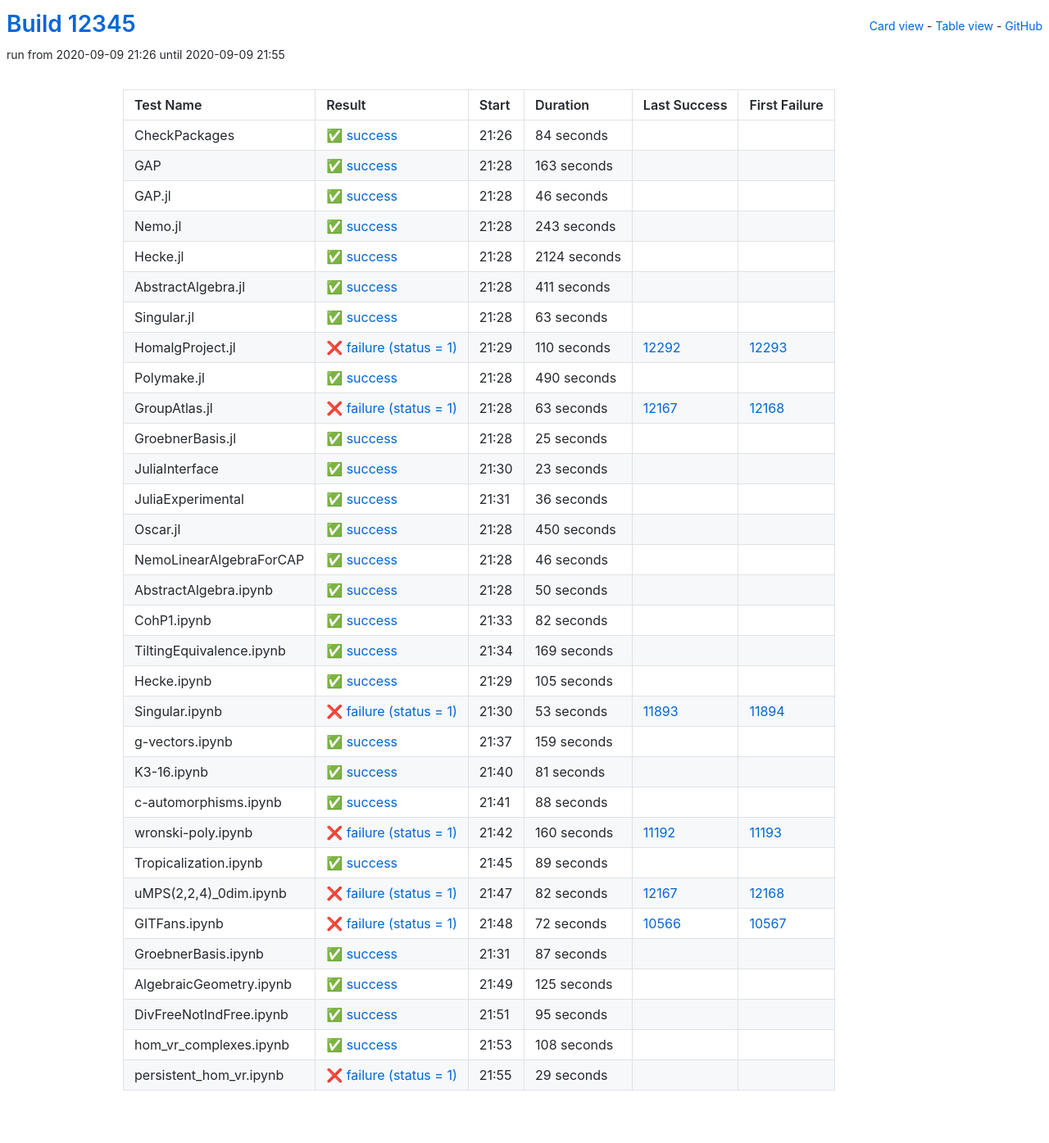
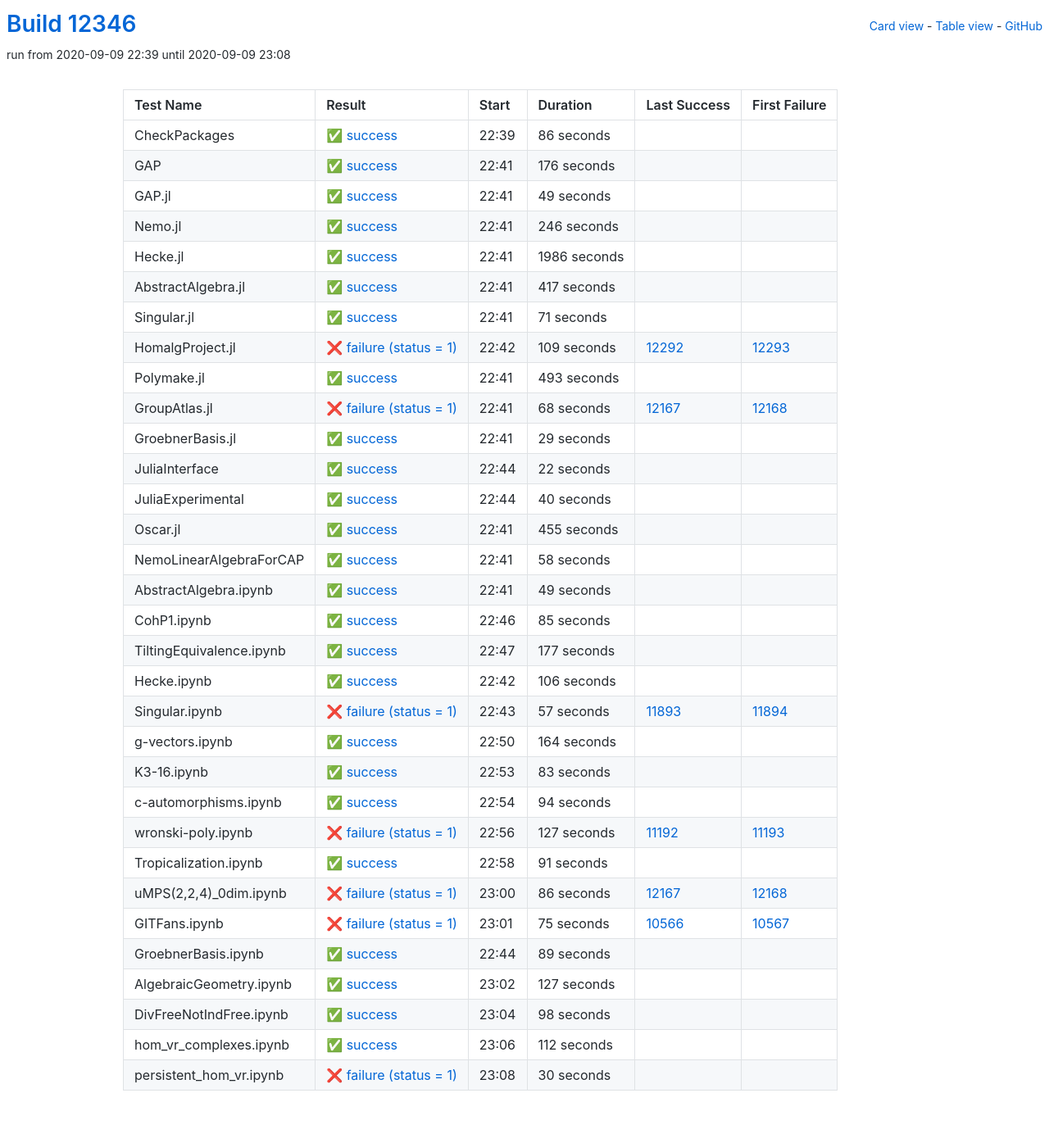
Before and after one commit to oscar-system/oscar-ci-status, a Jekyll site: the page built from table.html, in a window 1280 px wide. Shown: the whole page at 82% size. Built offline with Jekyll 4.4.1, drawn with Linux system fonts in a browser that asks for light colours.

Commit message:
Build #12346

```diff
--- a/_data/ci.yml
+++ b/_data/ci.yml
@@ -1,6 +1,6 @@
 ---
-build: 12345
-build_url: https://oscarci.mathematik.uni-kl.de/job/oscar/12345/
+build: 12346
+build_url: https://oscarci.mathematik.uni-kl.de/job/oscar/12346/
 job: oscar
 organization: oscar-system
 repo: oscar-ci-status
@@ -8,296 +8,332 @@
 tests:
 - name: CheckPackages
   id: checkpackages
-  log: https://oscarci.mathematik.uni-kl.de/job/oscar/12345/artifact/logs/build-12345/CheckPackages.log
-  start: 2020-09-09 21:26
+  log: https://oscarci.mathematik.uni-kl.de/job/oscar/12346/artifact/logs/build-12346/CheckPackages.log
+  start: 2020-09-09 22:39
   success: true
   exitcode: 0
   status: success
-  duration: 84
+  duration: 86
   last_success: false
   last_success_url:
   first_failure: false
   first_failure_url:
 - name: GAP
   id: gap
-  log: https://oscarci.mathematik.uni-kl.de/job/oscar/12345/artifact/logs/build-12345/GAP.log
-  start: 2020-09-09 21:28
+  log: https://oscarci.mathematik.uni-kl.de/job/oscar/12346/artifact/logs/build-12346/GAP.log
+  start: 2020-09-09 22:41
   success: true
   exitcode: 0
   status: success
-  duration: 163
+  duration: 176
   last_success: false
   last_success_url:
   first_failure: false
   first_failure_url:
 - name: GAP.jl
   id: gap-jl
-  log: https://oscarci.mathematik.uni-kl.de/job/oscar/12345/artifact/logs/build-12345/GAP.jl.log
-  start: 2020-09-09 21:28
+  log: https://oscarci.mathematik.uni-kl.de/job/oscar/12346/artifact/logs/build-12346/GAP.jl.log
+  start: 2020-09-09 22:41
   success: true
   exitcode: 0
   status: success
-  duration: 46
+  duration: 49
   last_success: false
   last_success_url:
   first_failure: false
   first_failure_url:
 - name: Nemo.jl
   id: nemo-jl
-  log: https://oscarci.mathematik.uni-kl.de/job/oscar/12345/artifact/logs/build-12345/Nemo.jl.log
-  start: 2020-09-09 21:28
+  log: https://oscarci.mathematik.uni-kl.de/job/oscar/12346/artifact/logs/build-12346/Nemo.jl.log
+  start: 2020-09-09 22:41
   success: true
   exitcode: 0
   status: success
-  duration: 243
+  duration: 246
   last_success: false
   last_success_url:
   first_failure: false
   first_failure_url:
 - name: Hecke.jl
   id: hecke-jl
-  log: https://oscarci.mathematik.uni-kl.de/job/oscar/12345/artifact/logs/build-12345/Hecke.jl.log
-  start: 2020-09-09 21:28
+  log: https://oscarci.mathematik.uni-kl.de/job/oscar/12346/artifact/logs/build-12346/Hecke.jl.log
+  start: 2020-09-09 22:41
   success: true
   exitcode: 0
   status: success
-  duration: 2124
+  duration: 1986
   last_success: false
   last_success_url:
   first_failure: false
   first_failure_url:
 - name: AbstractAlgebra.jl
   id: abstractalgebra-jl
-  log: https://oscarci.mathematik.uni-kl.de/job/oscar/12345/artifact/logs/build-12345/AbstractAlgebra.jl.log
-  start: 2020-09-09 21:28
+  log: https://oscarci.mathematik.uni-kl.de/job/oscar/12346/artifact/logs/build-12346/AbstractAlgebra.jl.log
+  start: 2020-09-09 22:41
   success: true
   exitcode: 0
   status: success
-  duration: 411
+  duration: 417
   last_success: false
   last_success_url:
   first_failure: false
   first_failure_url:
 - name: Singular.jl
   id: singular-jl
-  log: https://oscarci.mathematik.uni-kl.de/job/oscar/12345/artifact/logs/build-12345/Singular.jl.log
-  start: 2020-09-09 21:28
+  log: https://oscarci.mathematik.uni-kl.de/job/oscar/12346/artifact/logs/build-12346/Singular.jl.log
+  start: 2020-09-09 22:41
   success: true
   exitcode: 0
   status: success
-  duration: 63
+  duration: 71
   last_success: false
   last_success_url:
   first_failure: false
   first_failure_url:
 - name: HomalgProject.jl
   id: homalgproject-jl
-  log: https://oscarci.mathematik.uni-kl.de/job/oscar/12345/artifact/logs/build-12345/HomalgProject.jl.log
-  start: 2020-09-09 21:29
+  log: https://oscarci.mathematik.uni-kl.de/job/oscar/12346/artifact/logs/build-12346/HomalgProject.jl.log
+  start: 2020-09-09 22:42
   success: false
   exitcode: 1
   status: failure
-  duration: 110
+  duration: 109
   last_success: 12292
   last_success_url: https://oscarci.mathematik.uni-kl.de/job/oscar/12292/
   first_failure: 12293
   first_failure_url: https://oscarci.mathematik.uni-kl.de/job/oscar/12293/
 - name: Polymake.jl
   id: polymake-jl
-  log: https://oscarci.mathematik.uni-kl.de/job/oscar/12345/artifact/logs/build-12345/Polymake.jl.log
-  start: 2020-09-09 21:28
+  log: https://oscarci.mathematik.uni-kl.de/job/oscar/12346/artifact/logs/build-12346/Polymake.jl.log
+  start: 2020-09-09 22:41
   success: true
   exitcode: 0
   status: success
-  duration: 490
+  duration: 493
   last_success: false
   last_success_url:
   first_failure: false
   first_failure_url:
 - name: GroupAtlas.jl
   id: groupatlas-jl
-  log: https://oscarci.mathematik.uni-kl.de/job/oscar/12345/artifact/logs/build-12345/GroupAtlas.jl.log
-  start: 2020-09-09 21:28
+  log: https://oscarci.mathematik.uni-kl.de/job/oscar/12346/artifact/logs/build-12346/GroupAtlas.jl.log
+  start: 2020-09-09 22:41
   success: false
   exitcode: 1
   status: failure
-  duration: 63
+  duration: 68
   last_success: 12167
   last_success_url: https://oscarci.mathematik.uni-kl.de/job/oscar/12167/
   first_failure: 12168
   first_failure_url: https://oscarci.mathematik.uni-kl.de/job/oscar/12168/
 - name: GroebnerBasis.jl
   id: groebnerbasis-jl
-  log: https://oscarci.mathematik.uni-kl.de/job/oscar/12345/artifact/logs/build-12345/GroebnerBasis.jl.log
-  start: 2020-09-09 21:28
+  log: https://oscarci.mathematik.uni-kl.de/job/oscar/12346/artifact/logs/build-12346/GroebnerBasis.jl.log
+  start: 2020-09-09 22:41
   success: true
   exitcode: 0
   status: success
-  duration: 25
+  duration: 29
   last_success: false
   last_success_url:
   first_failure: false
   first_failure_url:
 - name: JuliaInterface
   id: juliainterface
-  log: https://oscarci.mathematik.uni-kl.de/job/oscar/12345/artifact/logs/build-12345/JuliaInterface.log
-  start: 2020-09-09 21:30
+  log: https://oscarci.mathematik.uni-kl.de/job/oscar/12346/artifact/logs/build-12346/JuliaInterface.log
+  start: 2020-09-09 22:44
   success: true
   exitcode: 0
   status: success
-  duration: 23
+  duration: 22
   last_success: false
   last_success_url:
   first_failure: false
   first_failure_url:
 - name: JuliaExperimental
   id: juliaexperimental
-  log: https://oscarci.mathematik.uni-kl.de/job/oscar/12345/artifact/logs/build-12345/JuliaExperimental.log
-  start: 2020-09-09 21:31
+  log: https://oscarci.mathematik.uni-kl.de/job/oscar/12346/artifact/logs/build-12346/JuliaExperimental.log
+  start: 2020-09-09 22:44
   success: true
   exitcode: 0
   status: success
-  duration: 36
+  duration: 40
   last_success: false
   last_success_url:
   first_failure: false
   first_failure_url:
 - name: Oscar.jl
   id: oscar-jl
-  log: https://oscarci.mathematik.uni-kl.de/job/oscar/12345/artifact/logs/build-12345/Oscar.jl.log
-  start: 2020-09-09 21:28
+  log: https://oscarci.mathematik.uni-kl.de/job/oscar/12346/artifact/logs/build-12346/Oscar.jl.log
+  start: 2020-09-09 22:41
   success: true
   exitcode: 0
   status: success
-  duration: 450
+  duration: 455
   last_success: false
   last_success_url:
   first_failure: false
   first_failure_url:
 - name: NemoLinearAlgebraForCAP
   id: nemolinearalgebraforcap
-  log: https://oscarci.mathematik.uni-kl.de/job/oscar/12345/artifact/logs/build-12345/NemoLinearAlgebraForCAP.log
-  start: 2020-09-09 21:28
+  log: https://oscarci.mathematik.uni-kl.de/job/oscar/12346/artifact/logs/build-12346/NemoLinearAlgebraForCAP.log
+  start: 2020-09-09 22:41
   success: true
   exitcode: 0
   status: success
-  duration: 46
+  duration: 58
   last_success: false
   last_success_url:
   first_failure: false
   first_failure_url:
 - name: AbstractAlgebra.ipynb
   id: abstractalgebra-ipynb
-  log: https://oscarci.mathematik.uni-kl.de/job/oscar/12345/artifact/logs/build-12345/AbstractAlgebra.ipynb.log
-  start: 2020-09-09 21:28
+  log: https://oscarci.mathematik.uni-kl.de/job/oscar/12346/artifact/logs/build-12346/AbstractAlgebra.ipynb.log
+  start: 2020-09-09 22:41
   success: true
   exitcode: 0
   status: success
-  duration: 50
+  duration: 49
   last_success: false
   last_success_url:
   first_failure: false
   first_failure_url:
 - name: CohP1.ipynb
   id: cohp1-ipynb
-  log: https://oscarci.mathematik.uni-kl.de/job/oscar/12345/artifact/logs/build-12345/CohP1.ipynb.log
-  start: 2020-09-09 21:33
+  log: https://oscarci.mathematik.uni-kl.de/job/oscar/12346/artifact/logs/build-12346/CohP1.ipynb.log
+  start: 2020-09-09 22:46
   success: true
   exitcode: 0
   status: success
-  duration: 82
+  duration: 85
   last_success: false
   last_success_url:
   first_failure: false
   first_failure_url:
 - name: TiltingEquivalence.ipynb
   id: tiltingequivalence-ipynb
-  log: https://oscarci.mathematik.uni-kl.de/job/oscar/12345/artifact/logs/build-12345/TiltingEquivalence.ipynb.log
-  start: 2020-09-09 21:34
+  log: https://oscarci.mathematik.uni-kl.de/job/oscar/12346/artifact/logs/build-12346/TiltingEquivalence.ipynb.log
+  start: 2020-09-09 22:47
   success: true
   exitcode: 0
   status: success
-  duration: 169
+  duration: 177
   last_success: false
   last_success_url:
   first_failure: false
   first_failure_url:
 - name: Hecke.ipynb
   id: hecke-ipynb
-  log: https://oscarci.mathematik.uni-kl.de/job/oscar/12345/artifact/logs/build-12345/Hecke.ipynb.log
-  start: 2020-09-09 21:29
+  log: https://oscarci.mathematik.uni-kl.de/job/oscar/12346/artifact/logs/build-12346/Hecke.ipynb.log
+  start: 2020-09-09 22:42
   success: true
   exitcode: 0
   status: success
-  duration: 105
+  duration: 106
   last_success: false
   last_success_url:
   first_failure: false
   first_failure_url:
 - name: Singular.ipynb
   id: singular-ipynb
-  log: https://oscarci.mathematik.uni-kl.de/job/oscar/12345/artifact/logs/build-12345/Singular.ipynb.log
-  start: 2020-09-09 21:30
+  log: https://oscarci.mathematik.uni-kl.de/job/oscar/12346/artifact/logs/build-12346/Singular.ipynb.log
+  start: 2020-09-09 22:43
   success: false
   exitcode: 1
   status: failure
-  duration: 53
+  duration: 57
   last_success: 11893
   last_success_url: https://oscarci.mathematik.uni-kl.de/job/oscar/11893/
   first_failure: 11894
   first_failure_url: https://oscarci.mathematik.uni-kl.de/job/oscar/11894/
 - name: g-vectors.ipynb
   id: g-vectors-ipynb
-  log: https://oscarci.mathematik.uni-kl.de/job/oscar/12345/artifact/logs/build-12345/g-vectors.ipynb.log
-  start: 2020-09-09 21:37
+  log: https://oscarci.mathematik.uni-kl.de/job/oscar/12346/artifact/logs/build-12346/g-vectors.ipynb.log
+  start: 2020-09-09 22:50
   success: true
   exitcode: 0
   status: success
-  duration: 159
+  duration: 164
   last_success: false
   last_success_url:
   first_failure: false
   first_failure_url:
 - name: K3-16.ipynb
   id: k3-16-ipynb
-  log: https://oscarci.mathematik.uni-kl.de/job/oscar/12345/artifact/logs/build-12345/K3-16.ipynb.log
-  start: 2020-09-09 21:40
+  log: https://oscarci.mathematik.uni-kl.de/job/oscar/12346/artifact/logs/build-12346/K3-16.ipynb.log
+  start: 2020-09-09 22:53
   success: true
   exitcode: 0
   status: success
-  duration: 81
+  duration: 83
   last_success: false
   last_success_url:
   first_failure: false
   first_failure_url:
 - name: c-automorphisms.ipynb
   id: c-automorphisms-ipynb
-  log: https://oscarci.mathematik.uni-kl.de/job/oscar/12345/artifact/logs/build-12345/c-automorphisms.ipynb.log
-  start: 2020-09-09 21:41
+  log: https://oscarci.mathematik.uni-kl.de/job/oscar/12346/artifact/logs/build-12346/c-automorphisms.ipynb.log
+  start: 2020-09-09 22:54
   success: true
   exitcode: 0
   status: success
-  duration: 88
+  duration: 94
   last_success: false
   last_success_url:
   first_failure: false
   first_failure_url:
 - name: wronski-poly.ipynb
   id: wronski-poly-ipynb
-  log: https://oscarci.mathematik.uni-kl.de/job/oscar/12345/artifact/logs/build-12345/wronski-poly.ipynb.log
-  start: 2020-09-09 21:42
+  log: https://oscarci.mathematik.uni-kl.de/job/oscar/12346/artifact/logs/build-12346/wronski-poly.ipynb.log
+  start: 2020-09-09 22:56
   success: false
   exitcode: 1
   status: failure
-  duration: 160
+  duration: 127
   last_success: 11192
   last_success_url: https://oscarci.mathematik.uni-kl.de/job/oscar/11192/
   first_failure: 11193
   first_failure_url: https://oscarci.mathematik.uni-kl.de/job/oscar/11193/
 - name: Tropicalization.ipynb
   id: tropicalization-ipynb
-  log: https://oscarci.mathematik.uni-kl.de/job/oscar/12345/artifact/logs/build-12345/Tropicalization.ipynb.log
-  start: 2020-09-09 21:45
+  log: https://oscarci.mathematik.uni-kl.de/job/oscar/12346/artifact/logs/build-12346/Tropicalization.ipynb.log
+  start: 2020-09-09 22:58
+  success: true
+  exitcode: 0
+  status: success
+  duration: 91
+  last_success: false
+  last_success_url:
+  first_failure: false
+  first_failure_url:
+- name: uMPS(2,2,4)_0dim.ipynb
+  id: umps-2-2-4-0dim-ipynb
+  log: https://oscarci.mathematik.uni-kl.de/job/oscar/12346/artifact/logs/build-12346/uMPS-2-2-4-_0dim.ipynb.log
+  start: 2020-09-09 23:00
+  success: false
+  exitcode: 1
+  status: failure
+  duration: 86
+  last_success: 12167
+  last_success_url: https://oscarci.mathematik.uni-kl.de/job/oscar/12167/
+  first_failure: 12168
+  first_failure_url: https://oscarci.mathematik.uni-kl.de/job/oscar/12168/
+- name: GITFans.ipynb
+  id: gitfans-ipynb
+  log: https://oscarci.mathematik.uni-kl.de/job/oscar/12346/artifact/logs/build-12346/GITFans.ipynb.log
+  start: 2020-09-09 23:01
+  success: false
+  exitcode: 1
+  status: failure
+  duration: 75
+  last_success: 10566
+  last_success_url: https://oscarci.mathematik.uni-kl.de/job/oscar/10566/
+  first_failure: 10567
+  first_failure_url: https://oscarci.mathematik.uni-kl.de/job/oscar/10567/
+- name: GroebnerBasis.ipynb
+  id: groebnerbasis-ipynb
+  log: https://oscarci.mathematik.uni-kl.de/job/oscar/12346/artifact/logs/build-12346/GroebnerBasis.ipynb.log
+  start: 2020-09-09 22:44
   success: true
   exitcode: 0
   status: success
@@ -306,86 +342,50 @@
   last_success_url:
   first_failure: false
   first_failure_url:
-- name: uMPS(2,2,4)_0dim.ipynb
-  id: umps-2-2-4-0dim-ipynb
-  log: https://oscarci.mathematik.uni-kl.de/job/oscar/12345/artifact/logs/build-12345/uMPS-2-2-4-_0dim.ipynb.log
-  start: 2020-09-09 21:47
-  success: false
-  exitcode: 1
-  status: failure
-  duration: 82
-  last_success: 12167
-  last_success_url: https://oscarci.mathematik.uni-kl.de/job/oscar/12167/
-  first_failure: 12168
-  first_failure_url: https://oscarci.mathematik.uni-kl.de/job/oscar/12168/
-- name: GITFans.ipynb
-  id: gitfans-ipynb
-  log: https://oscarci.mathematik.uni-kl.de/job/oscar/12345/artifact/logs/build-12345/GITFans.ipynb.log
-  start: 2020-09-09 21:48
-  success: false
-  exitcode: 1
-  status: failure
-  duration: 72
-  last_success: 10566
-  last_success_url: https://oscarci.mathematik.uni-kl.de/job/oscar/10566/
-  first_failure: 10567
-  first_failure_url: https://oscarci.mathematik.uni-kl.de/job/oscar/10567/
-- name: GroebnerBasis.ipynb
-  id: groebnerbasis-ipynb
-  log: https://oscarci.mathematik.uni-kl.de/job/oscar/12345/artifact/logs/build-12345/GroebnerBasis.ipynb.log
-  start: 2020-09-09 21:31
+- name: AlgebraicGeometry.ipynb
+  id: algebraicgeometry-ipynb
+  log: https://oscarci.mathematik.uni-kl.de/job/oscar/12346/artifact/logs/build-12346/AlgebraicGeometry.ipynb.log
+  start: 2020-09-09 23:02
   success: true
   exitcode: 0
   status: success
-  duration: 87
-  last_success: false
-  last_success_url:
-  first_failure: false
-  first_failure_url:
-- name: AlgebraicGeometry.ipynb
-  id: algebraicgeometry-ipynb
-  log: https://oscarci.mathematik.uni-kl.de/job/oscar/12345/artifact/logs/build-12345/AlgebraicGeometry.ipynb.log
-  start: 2020-09-09 21:49
-  success: true
-  exitcode: 0
-  status: success
-  duration: 125
+  duration: 127
   last_success: false
   last_success_url:
   first_failure: false
   first_failure_url:
 - name: DivFreeNotIndFree.ipynb
   id: divfreenotindfree-ipynb
-  log: https://oscarci.mathematik.uni-kl.de/job/oscar/12345/artifact/logs/build-12345/DivFreeNotIndFree.ipynb.log
-  start: 2020-09-09 21:51
+  log: https://oscarci.mathematik.uni-kl.de/job/oscar/12346/artifact/logs/build-12346/DivFreeNotIndFree.ipynb.log
+  start: 2020-09-09 23:04
   success: true
   exitcode: 0
   status: success
-  duration: 95
+  duration: 98
   last_success: false
   last_success_url:
   first_failure: false
   first_failure_url:
 - name: hom_vr_complexes.ipynb
   id: hom-vr-complexes-ipynb
-  log: https://oscarci.mathematik.uni-kl.de/job/oscar/12345/artifact/logs/build-12345/hom_vr_complexes.ipynb.log
-  start: 2020-09-09 21:53
+  log: https://oscarci.mathematik.uni-kl.de/job/oscar/12346/artifact/logs/build-12346/hom_vr_complexes.ipynb.log
+  start: 2020-09-09 23:06
   success: true
   exitcode: 0
   status: success
-  duration: 108
+  duration: 112
   last_success: false
   last_success_url:
   first_failure: false
   first_failure_url:
 - name: persistent_hom_vr.ipynb
   id: persistent-hom-vr-ipynb
-  log: https://oscarci.mathematik.uni-kl.de/job/oscar/12345/artifact/logs/build-12345/persistent_hom_vr.ipynb.log
-  start: 2020-09-09 21:55
+  log: https://oscarci.mathematik.uni-kl.de/job/oscar/12346/artifact/logs/build-12346/persistent_hom_vr.ipynb.log
+  start: 2020-09-09 23:08
   success: false
   exitcode: 1
   status: failure
-  duration: 29
+  duration: 30
   last_success: false
   last_success_url:
   first_failure: false
```
Also changed, not shown: README.md.
